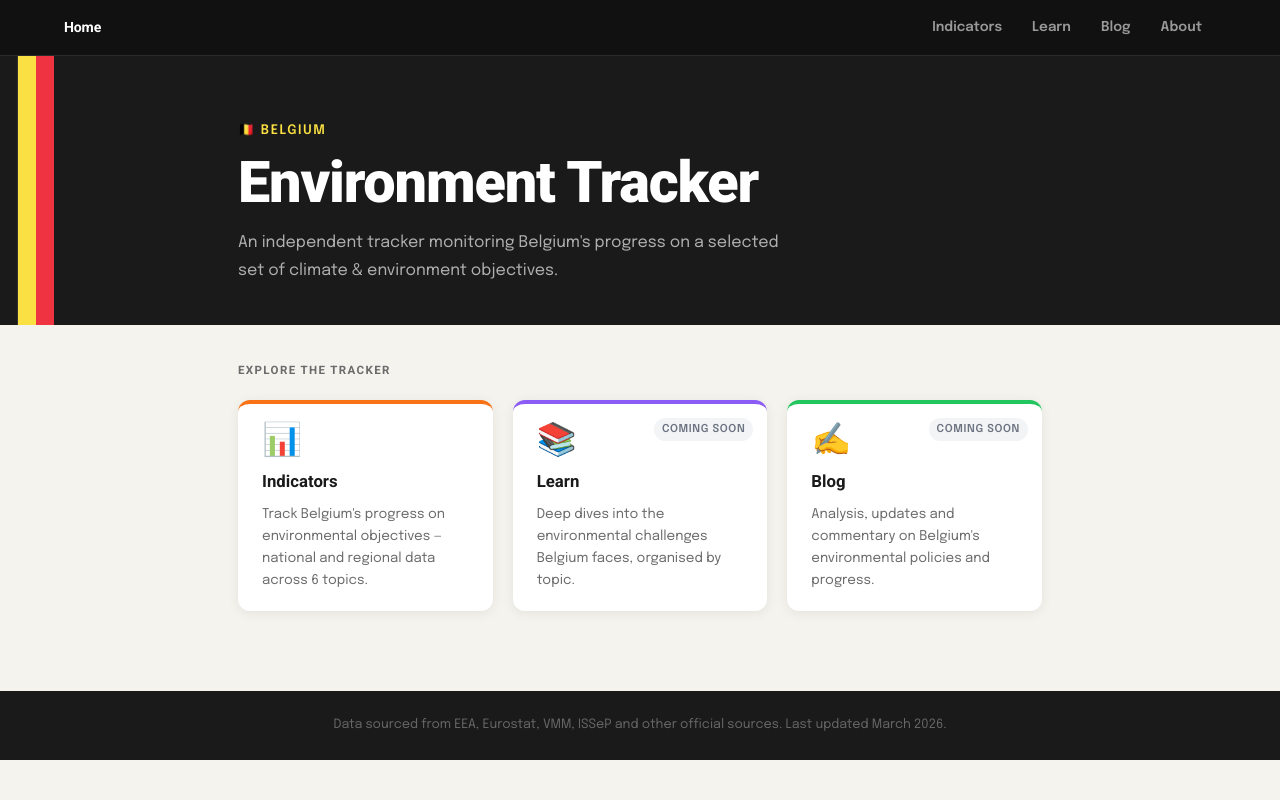
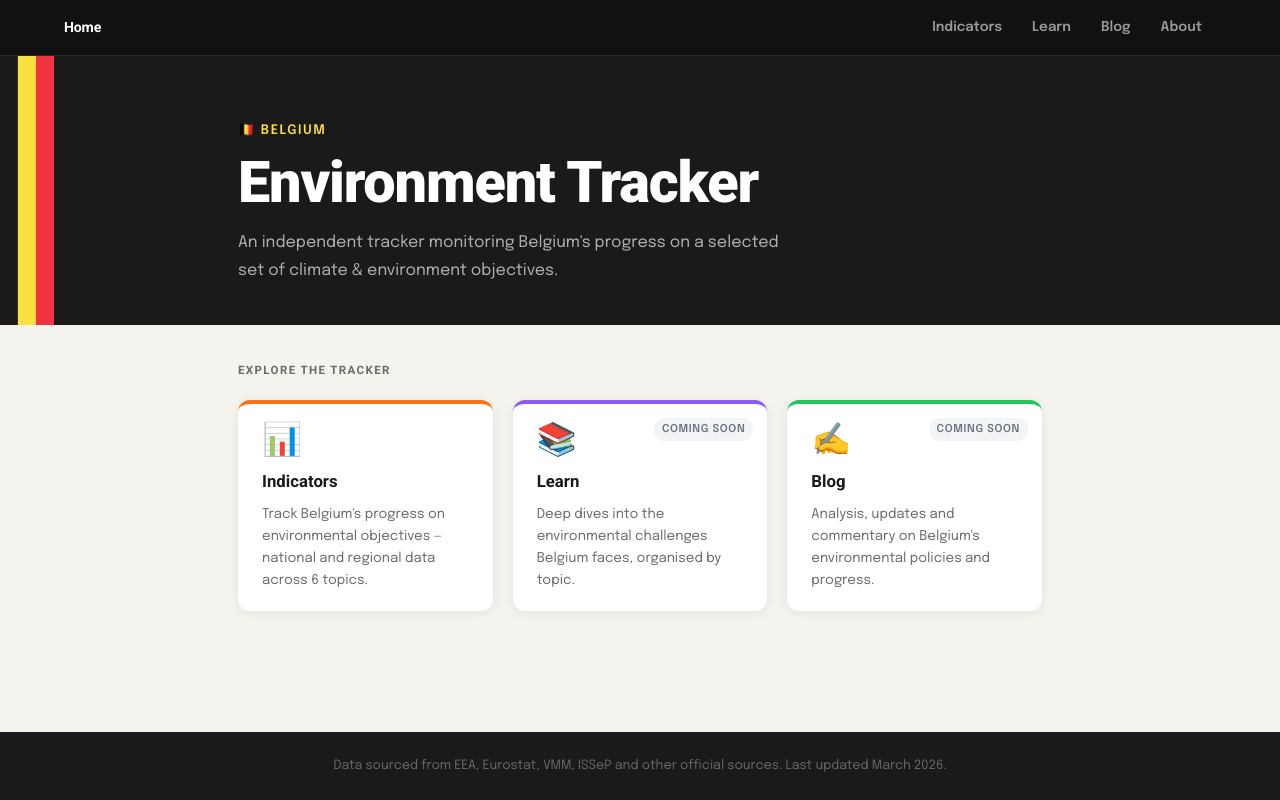
Before and after one commit to TjokMeuwissen/Belgium-Environment-Tracker, a Next.js app: page / in a window 1280 px wide. Built offline with nearby package versions, Linux system fonts and the light colour scheme.

Commit message:
Add files via upload

```diff
--- a/app/globals.css
+++ b/app/globals.css
@@ -19,7 +19,10 @@ body {
   font-family: 'Epilogue', sans-serif;
   background: var(--bg); color: var(--text);
   font-size: 15px; line-height: 1.6; min-height: 100vh;
+  display: flex; flex-direction: column;
 }
+
+main { flex: 1; display: flex; flex-direction: column; }
 
 .loading { display: flex; align-items: center; justify-content: center; height: 100vh; font-family: 'Roboto', sans-serif; font-size: 1.2rem; color: var(--text-muted); }
 
@@ -494,6 +497,8 @@ footer { background: #1a1a1a; color: #666; text-align: center; padding: 24px 32p
   max-width: 900px;
   margin: 0 auto;
   padding: 36px 48px 80px;
+  flex: 1;
+  width: 100%;
 }
 
 .landing-sections-label {
```
